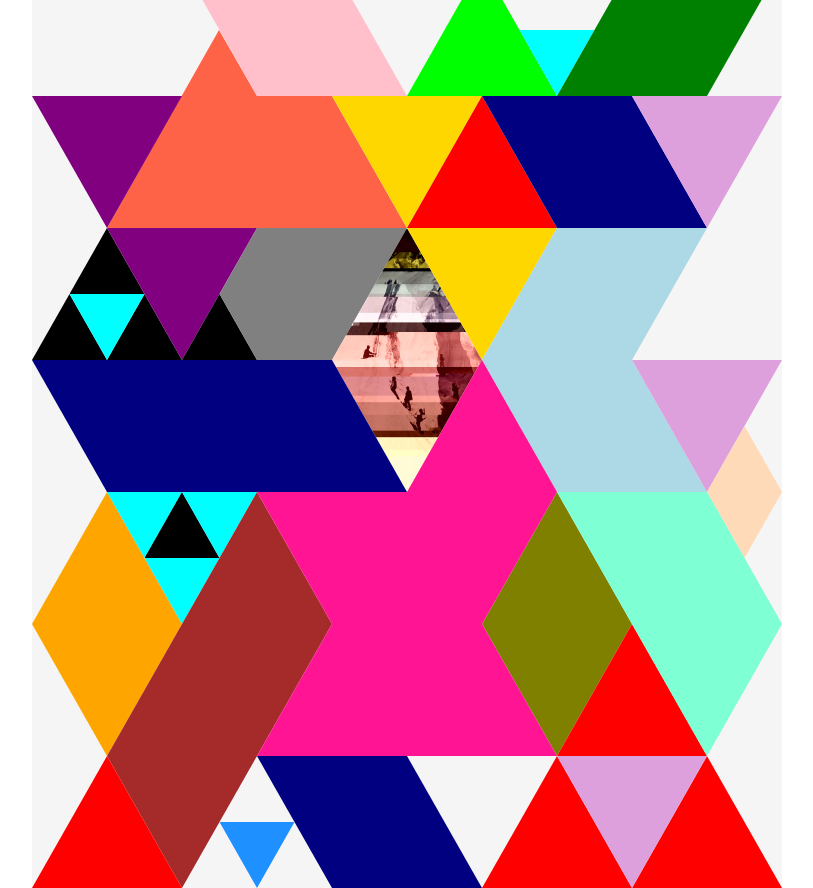
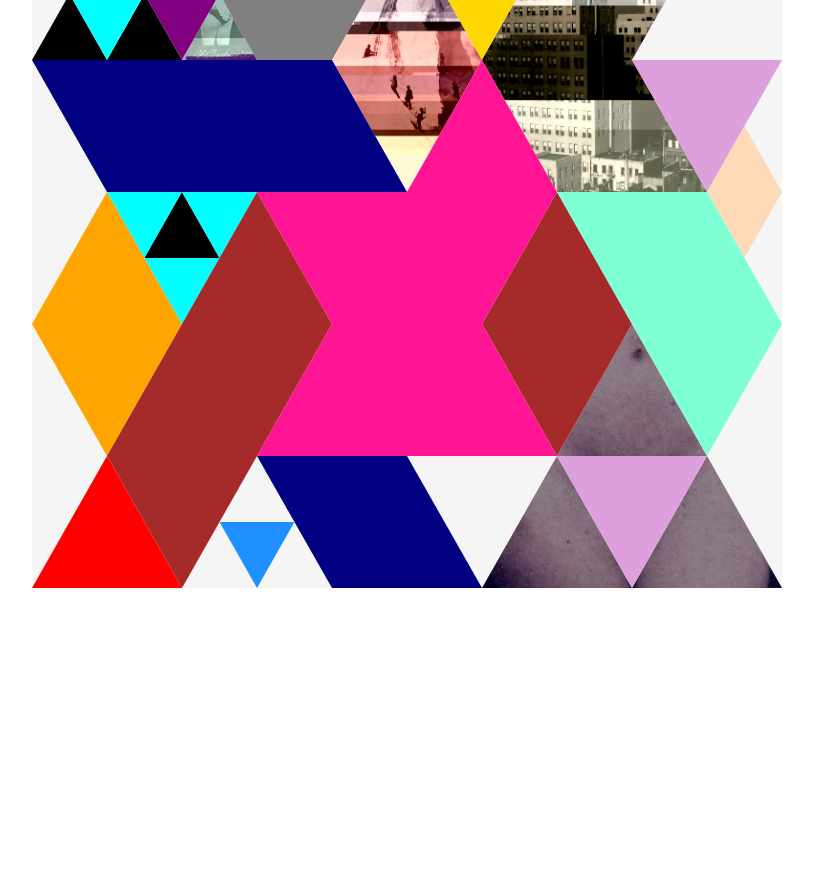
Before and after one commit to jstudenski/Sassy-Triangles, a plain HTML site: page index.html in a window 1280 px wide. Shown: the part 336-1224 px from the top of the page, without its empty margins (233-1046 px from the left). After the commit the page ends 924 px from the top, so only its background shows below. Drawn offline with Linux system fonts and the light colour scheme.

Commit message:
a few more images

```diff
--- a/index.html
+++ b/index.html
@@ -2,37 +2,21 @@
 <html lang="en-us">
 <head>
 	<meta charset="UTF-8">
-	<title>Blank</title>
+	<title>Triangle</title>
 	<link href="style.css" rel="stylesheet" type="text/css">
 
 </head>
 <body>
 
-
-
-
-
-
-
-
-
-
+<!--
 <div class="container-test">
-
 	<input type="checkbox" name="toggle" id="toggle" />
-
-
-<!-- 	<div class="container-nsfwlink">
-	</div> -->
-
 	<div class="message"><h1> Hello. </h1></div>
-
-
 	<label for="toggle"><div class="shape-a" ></div></label>
 	<label for="toggle"><div class="shape-b"></div></label>
 	<label for="toggle"><div class="shape-c"></div></label>
 </div>
-
+ -->
 
 	<!-- Header -->
 
--- a/style.css
+++ b/style.css
@@ -1,6 +1,7 @@
 body { margin: 0px; }
 
 .container {
+/*    transform: scale(1);*/
     position: relative;
     width: 750px;
     height: 924px;
@@ -9,9 +10,11 @@ body { margin: 0px; }
 }
 .container a {
     position: absolute;
+    background-size: 100% 100%;
 }
 .container div {
     position: absolute;
+    background-size: 100% 100%;
 }
 
 
@@ -21,7 +24,7 @@ body { margin: 0px; }
     top: 66px;
     width: 300px;
     height: 198px;
-    background-color: tomato;
+    background-image: url(images/image_1.png);
     clip-path: polygon(0px 198px, 112px 0px, 150px 66px, 225px 66px, 300px 198px);
 }
 
@@ -30,7 +33,7 @@ body { margin: 0px; }
     top: 0px;
     width: 225px;
     height: 132px;
-    background-color: pink;
+    background-image: url(images/image_2.png);
     clip-path: polygon(0px 0px, 150px 0px, 225px 132px, 75px 132px);
 }
 
@@ -39,7 +42,7 @@ body { margin: 0px; }
     top: 0px;
     width: 150px;
     height: 132px;
-    background-color: lime;
+    background-image: url(images/image_3.png);
     clip-path: polygon(0px 132px, 75px 0px, 150px 132px);
 }
 
@@ -106,7 +109,7 @@ body { margin: 0px; }
     top: 132px;
     width: 150px;
     height: 132px;
-    background-color: plum;
+    background-image: url(images/image_10.png);
     clip-path: polygon(0px 0px, 150px 0px, 75px 132px);
 }
 
@@ -160,7 +163,7 @@ body { margin: 0px; }
     top: 330px;
     width: 75px;
     height: 66px;
-    background-color: black;
+    background-image: url(images/image_16.png);
     clip-path: polygon(0px 66px, 37.5px 0px, 75px 66px);
 }
 
@@ -179,8 +182,8 @@ body { margin: 0px; }
     top: 264px;
     width: 150px;
     height: 264px;
+    background-image: url(images/image_18.png);
     clip-path: polygon(0px 132px, 75px 0px, 150px 132px, 75px 264px);
-    background-image: url(images/image18.png);
 }
 
 .shape19 {
@@ -197,7 +200,7 @@ body { margin: 0px; }
     top: 264px;
     width: 225px;
     height: 264px;
-    background-color: lightblue;
+    background-image: url(images/image_20.png);
     clip-path: polygon(75px 0px, 225px 0px, 150px 132px, 225px 264px, 75px 264px, 0px 132px)
 }
 
@@ -296,39 +299,44 @@ body { margin: 0px; }
 
 
 .shape31 {
-    left: 450px;
-    top: 792px;
+    left: 525px;
+    top: 660px;
     width: 150px;
     height: 132px;
-    background-color: red;
+    background-image: url(images/image_31.png);
     clip-path: polygon(0px 132px, 75px 0px, 150px 132px);
 }
 
 
 .shape32 {
+    left: 450px;
+    top: 792px;
+    width: 150px;
+    height: 132px;
+    background-image: url(images/image_32.png);
+    background-size: 150px 132px;
+    clip-path: polygon(0px 132px, 75px 0px, 150px 132px);
+}
+
+.shape33 {
     left: 600px;
     top: 792px;
     width: 150px;
     height: 132px;
-    background-color: red;
+    background-image: url(images/image_33.png);
     clip-path: polygon(0px 132px, 75px 0px, 150px 132px);
 }
 
-.shape33 {
-    left: 675px;
-    top: 462px;
-    width: 75px;
-    height: 132px;
-    background-color: peachpuff;
-    clip-path: polygon(37.5px 0px, 0px 66px, 37.5px 132px, 75px 66px);
-}
+
+
+
 
 .shape34 {
     left: 450px;
     top: 528px;
     width: 150px;
     height: 264px;
-    background-color: olive;
+    background-color: brown;
     clip-path: polygon(0px 132px, 75px 0px, 150px 132px, 75px 264px);
 }
 
@@ -351,13 +359,15 @@ body { margin: 0px; }
 }
 
 .shape37 {
-    left: 525px;
-    top: 660px;
-    width: 150px;
+    left: 675px;
+    top: 462px;
+    width: 75px;
     height: 132px;
-    background-color: red;
-    clip-path: polygon(0px 132px, 75px 0px, 150px 132px);
+    background-color: peachpuff;
+    clip-path: polygon(37.5px 0px, 0px 66px, 37.5px 132px, 75px 66px);
 }
+
+
 
 .shape38 {
     left: 525px;
```
Also changed, not shown: images/image18.png (deleted), images/image_1.png (added), images/image_10.png (added), images/image_16.png (added), images/image_18.png (added), images/image_2.png (added), images/image_20.png (added), images/image_3.png (added), images/image_31.png (added), images/image_32.png (added), images/image_33.png (added).
